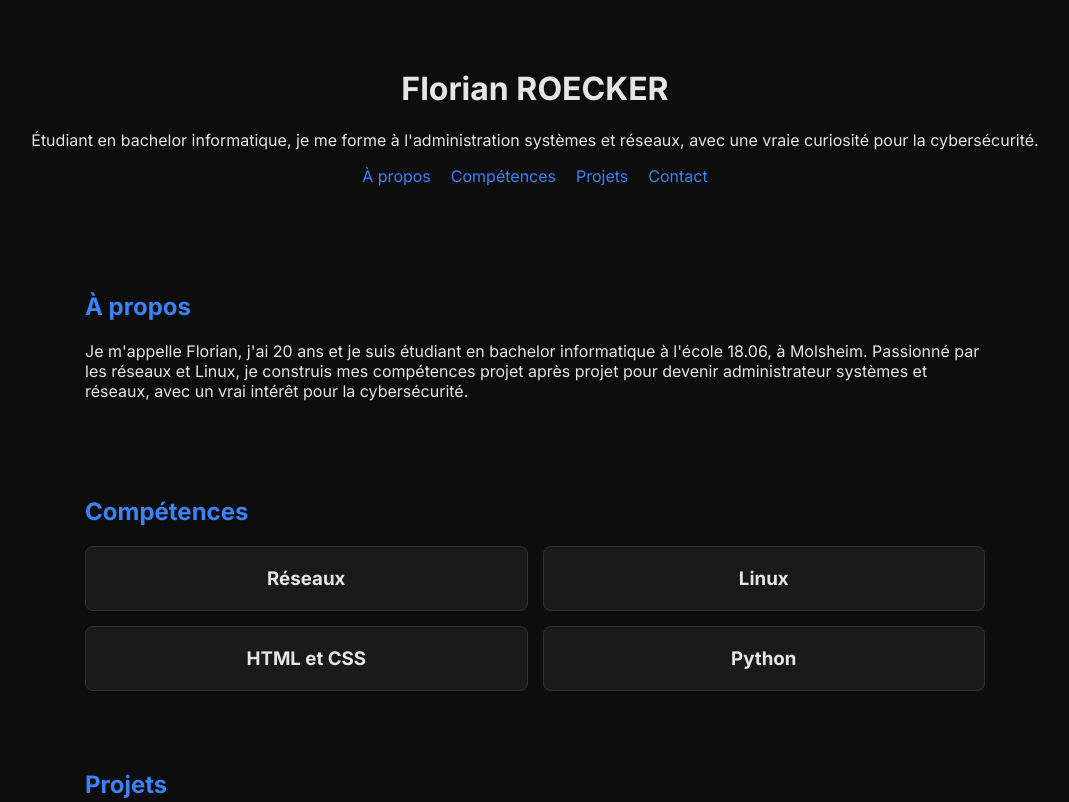
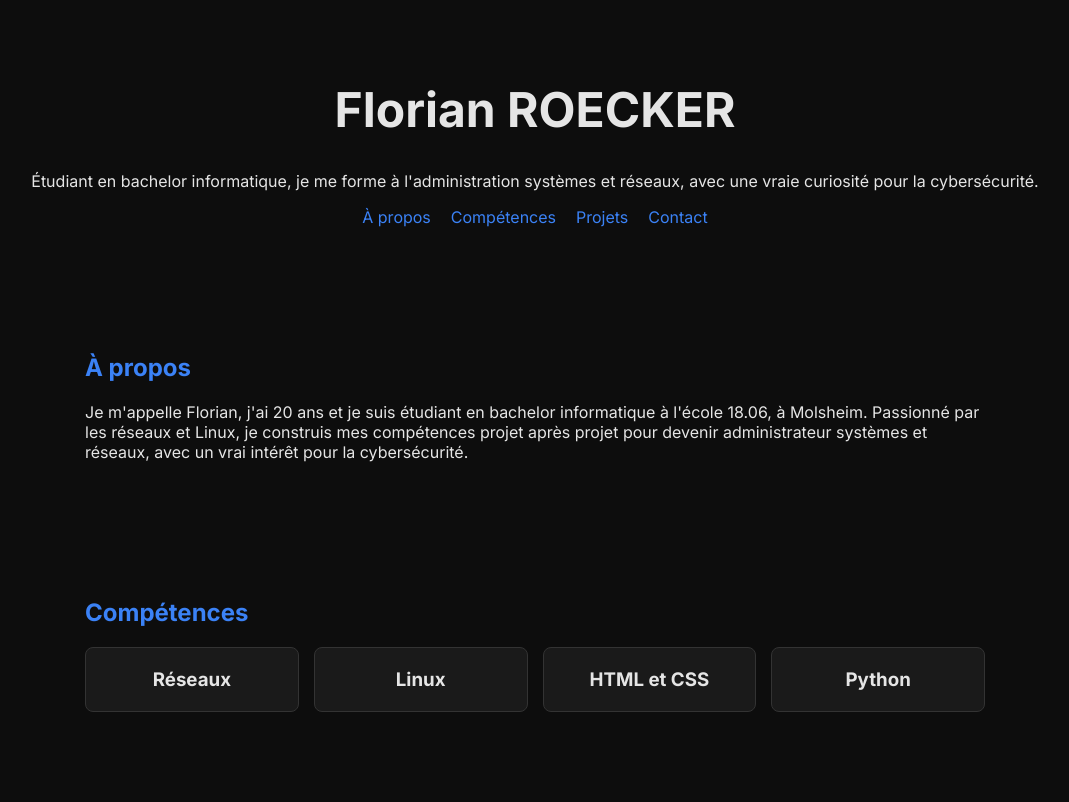
Before and after one commit to flapassrck/Portfolio-Florian, a plain HTML site: page index.html in a window 1280 px wide. Shown: the top 802 px of the page, without its empty margins (105-1174 px from the left). Drawn offline with Linux system fonts and the light colour scheme.

```diff
--- a/style.css
+++ b/style.css
@@ -55,6 +55,8 @@ section {
   margin-bottom: 15px;
 }
 
+/* Formulaire */
+
 label {
   display: block;
   margin-top: 15px;
@@ -82,7 +84,25 @@ button {
   cursor: pointer;
 }
 
+/* footer */
+
 footer {
   text-align: center;
   padding: 30px 20px;
 }
+
+/* Responsive design pour plus grand écran */
+
+@media (min-width: 768px) {
+  h1 {
+    font-size: 3rem;
+  }
+
+  section {
+    padding: 50px 20px;
+  }
+
+  .compet {
+    grid-template-columns: repeat(4, 1fr);
+  }
+}
```
